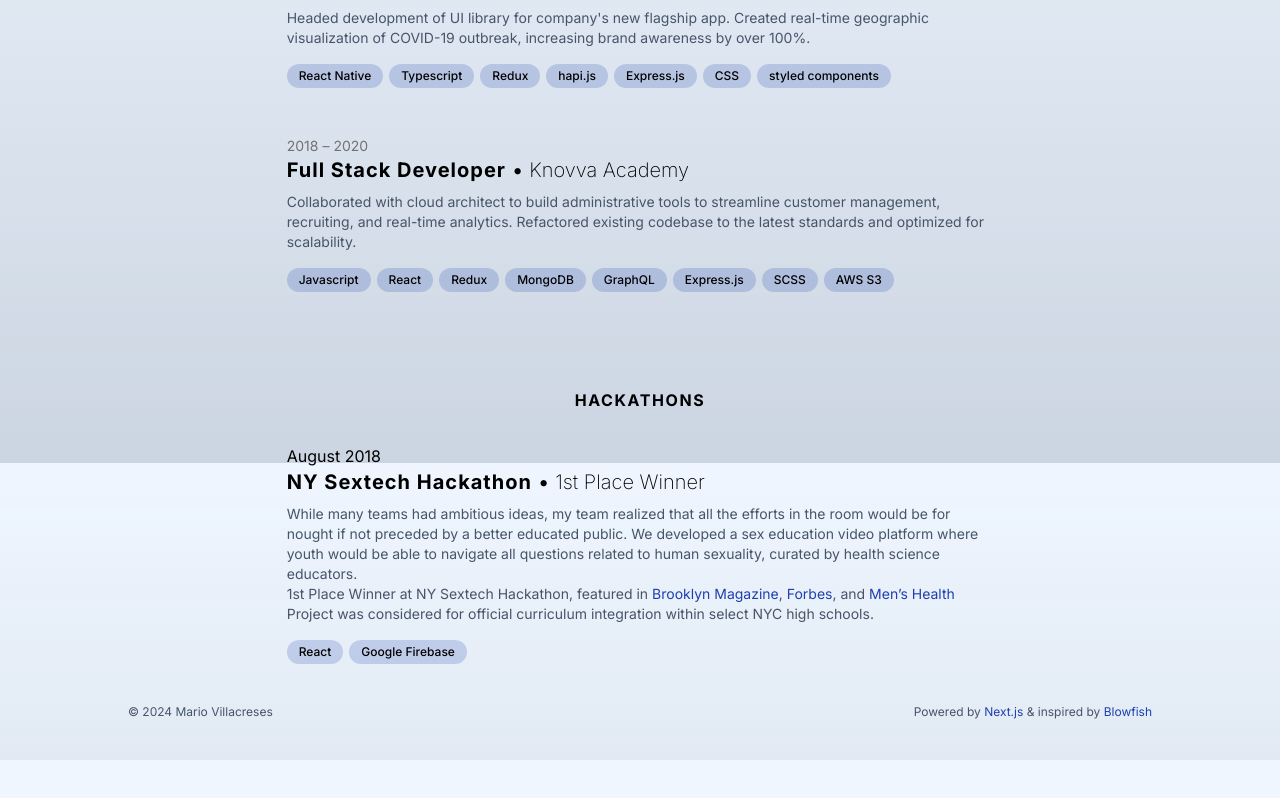
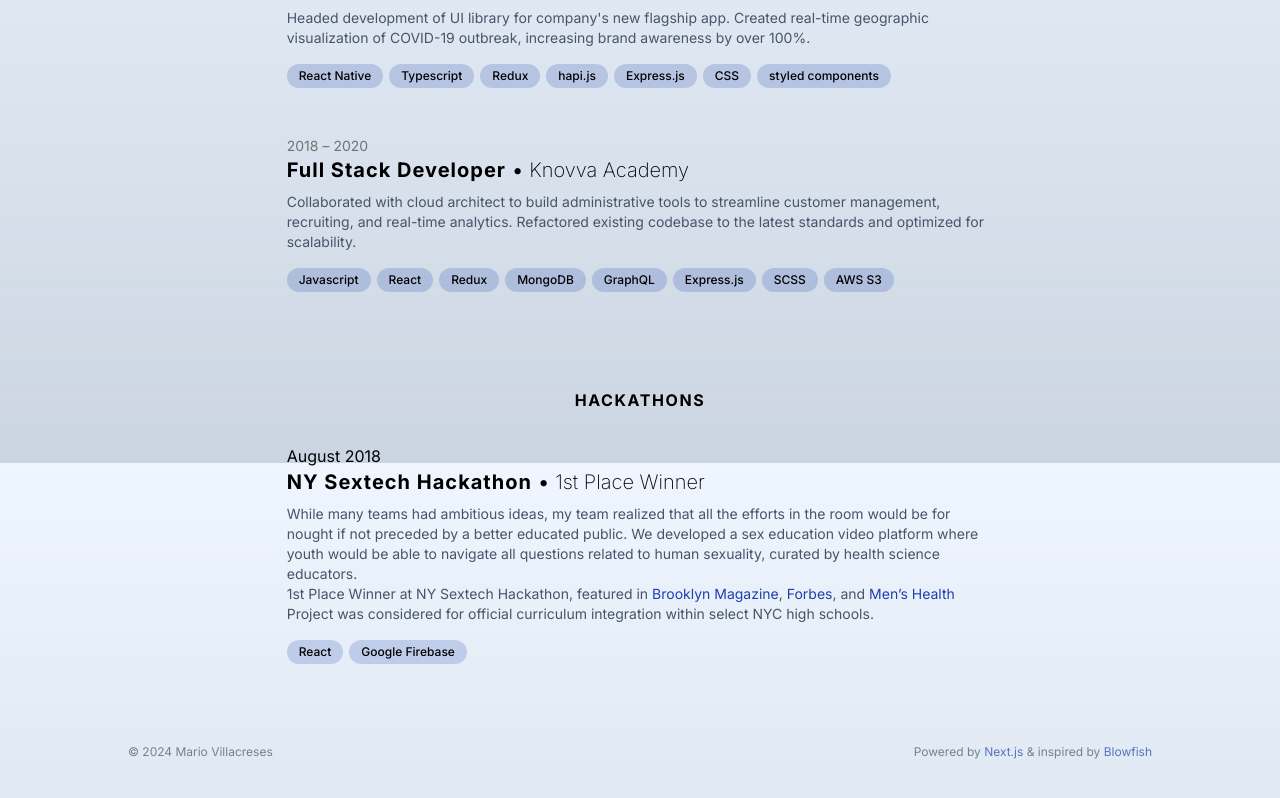
Before and after one commit to villacreses/personal-site, a Next.js app: page /career in a window 1280 px wide. Shown: the part 1137-1935 px from the top of the page. Before the commit the page ends 1897 px from the top, so only its background shows below. Built offline with nearby package versions, Linux system fonts and the light colour scheme.

Commit message:
Footer styles & secret text

```diff
--- a/src/components/PageFooter.tsx
+++ b/src/components/PageFooter.tsx
@@ -1,3 +1,4 @@
+import Link from "next/link";
 import { ComponentProps } from "react";
 import Markdown from "react-markdown";
 
@@ -8,18 +9,34 @@ Powered by [Next.js](https://nextjs.org/) & inspired by [Blowfish](https://blowf
 `;
 
 const markdownComponents: ComponentProps<typeof Markdown>["components"] = {
-  p: ({ node, ...props }) => <p className="last:text-right" {...props} />,
+  p: ({ node, ...props }) => (
+    <p className="last:text-right opacity-70" {...props} />
+  ),
 };
 
 export default function PageFooter() {
   return (
-    <footer className="py-10 print:hidden">
+    <footer className="mt-auto pt-20 pb-10 print:hidden relative">
       <Markdown
         className="text-xs text-neutral-500 dark:text-neutral-400 flex flex-row justify-between"
         components={markdownComponents}
       >
         {content}
       </Markdown>
+      <small
+        aria-hidden="true"
+        className="block absolute bottom-0 inset-x-0 text-transparent cursor-default"
+      >
+        Still using Netscape? Check out my{" "}
+        <Link
+          href="/90s"
+          tabIndex={-1}
+          className="text-transparent underline dark:text-transparent hover:text-transparent dark:hover:text-transparent cursor-not-allowed"
+        >
+          optimized site
+        </Link>
+        .
+      </small>
     </footer>
   );
 }
```
